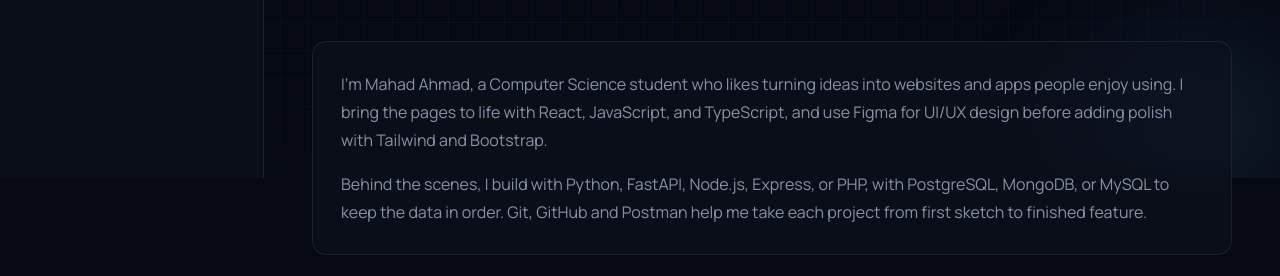
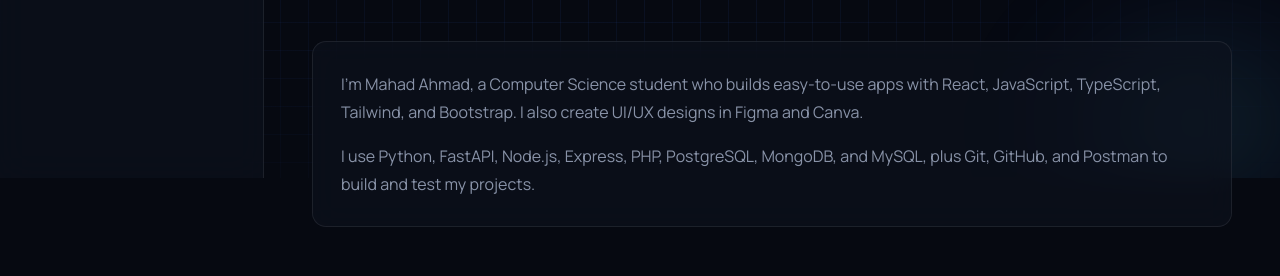
Before and after one commit to mahadahmad16/Portfolio, a React (Vite) app: page / in a window 1280 px wide. Shown: the part 622-898 px from the top of the page. Built offline with nearby package versions, Linux system fonts and the light colour scheme; no server answers.

Commit message:
About me changed

```diff
--- a/src/pages/AboutMe.jsx
+++ b/src/pages/AboutMe.jsx
@@ -11,10 +11,10 @@
         <SectionHeading as="h2" eyebrow="About" title="A bit about me" />
         <GlowCard className="about-me__bio-card">
           <p>
-            I'm Mahad Ahmad, a Computer Science student who likes turning ideas into websites and apps people enjoy using. I bring the pages to life with React, JavaScript, and TypeScript, and use Figma for UI/UX design before adding polish with Tailwind and Bootstrap.
+            I'm Mahad Ahmad, a Computer Science student who builds easy-to-use apps with React, JavaScript, TypeScript, Tailwind, and Bootstrap. I also create UI/UX designs in Figma and Canva.
           </p>
           <p>
-            Behind the scenes, I build with Python, FastAPI, Node.js, Express, or PHP, with PostgreSQL, MongoDB, or MySQL to keep the data in order. Git, GitHub and Postman help me take each project from first sketch to finished feature.
+            I use Python, FastAPI, Node.js, Express, PHP, PostgreSQL, MongoDB, and MySQL, plus Git, GitHub, and Postman to build and test my projects.
           </p>
         </GlowCard>
       </section>
```
